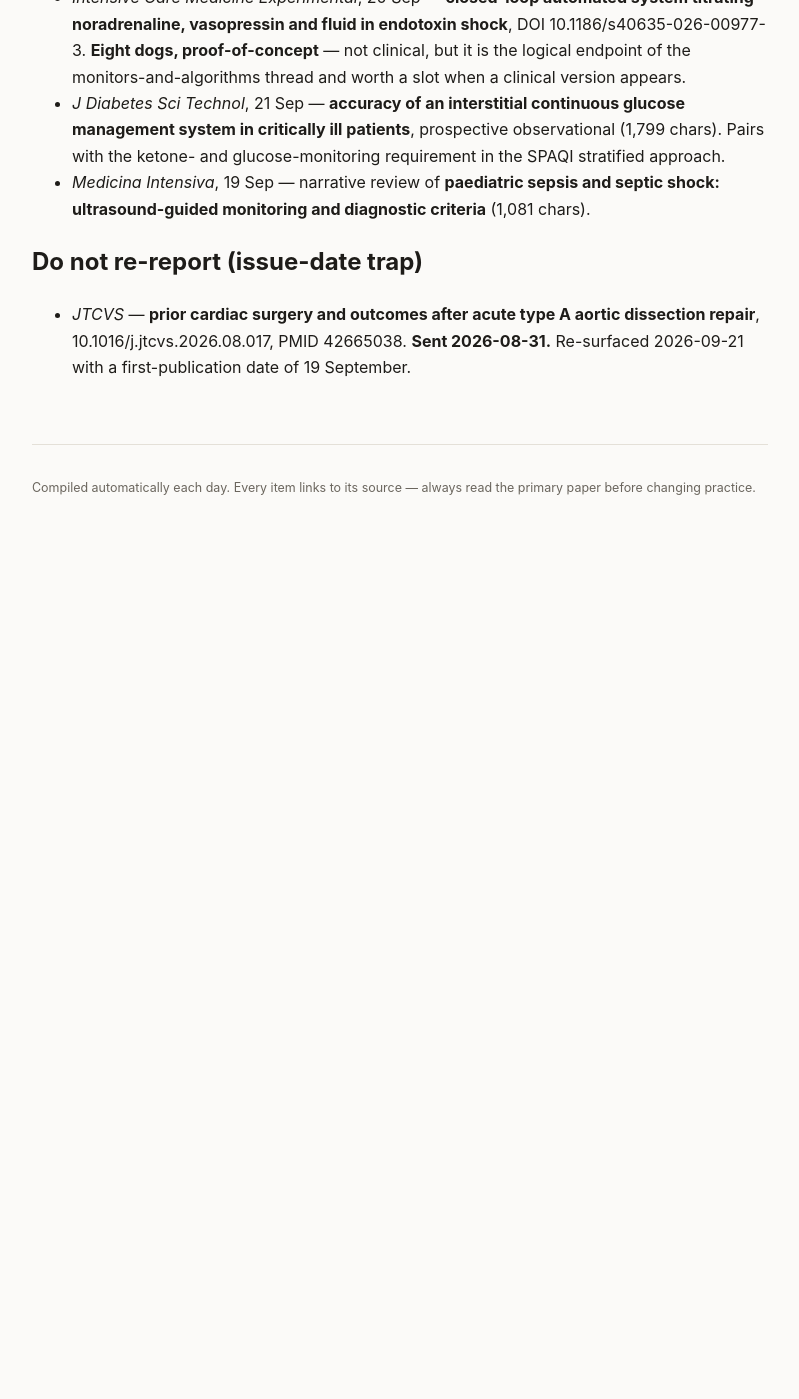
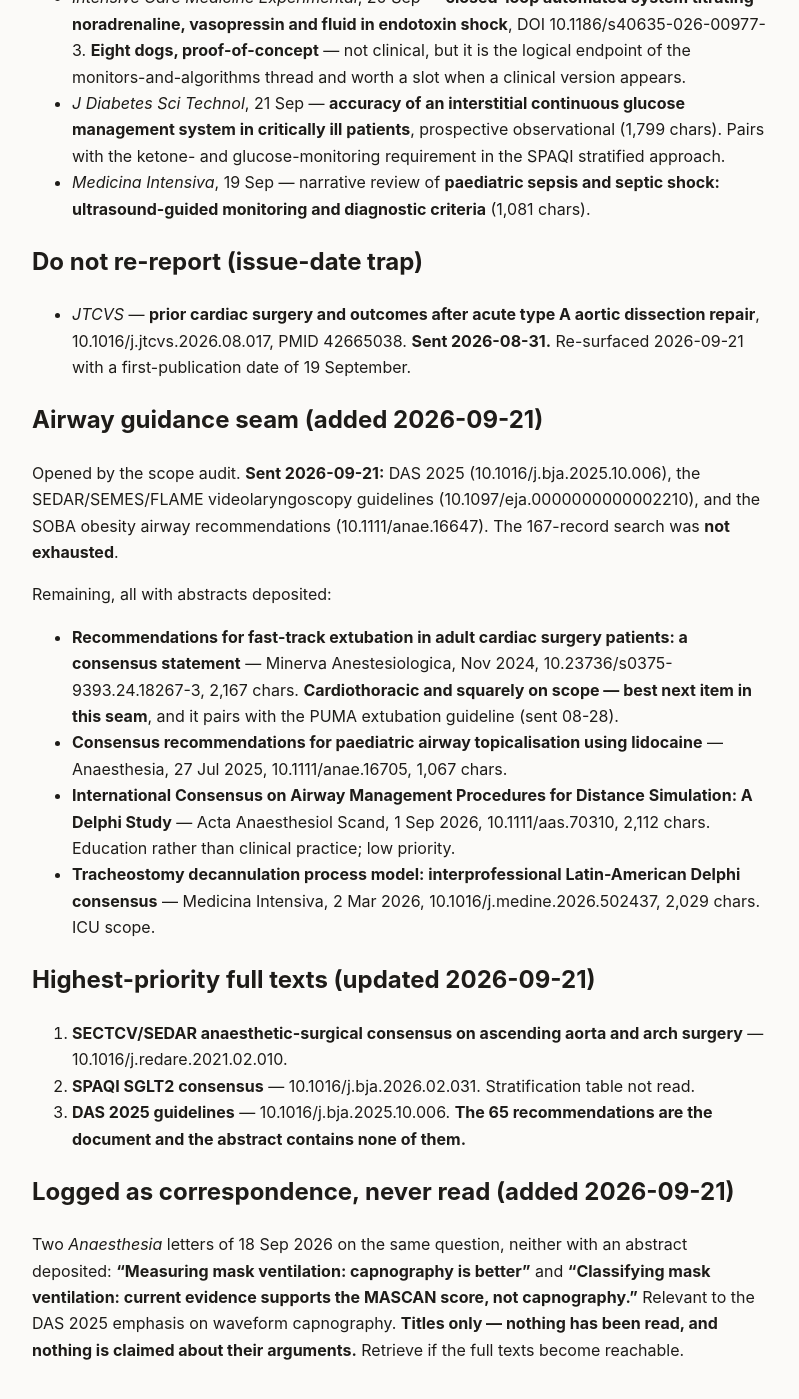
Before and after one commit to nicusilviuu/medical-literature, a Jekyll site: the page built from claude/outstanding.md, in a window 1280 px wide and 1400 px high, scrolled down 15616 px. Shown: the whole window, without its empty margins (240-1039 px from the left). Built offline with Jekyll 4.4.1, drawn with Linux system fonts in a browser that asks for light colours; our own code applies the rules of GitHub Pages for plain Markdown files; before the commit the page ends 16191 px from its top, so only the background shows below that.

Commit message:
Add 2026-09-21 guidelines watch
No new guidelines from tracked societies. French societies: twenty-one days
without output. The AJRCCM preoxygenation correspondence surfaced again and
the dedupe caught it - already chased on 17 September and traced to the ATS
guideline covered on 28 August.

Chasing it prompted a scope-coverage audit on airway management, which is
central to this project's primary scope and had exactly two documents in the
archive. A search of airway guidelines since 2022 returned 167 records. Three
are sent here, none previously covered, all in priority-list journals: the
Difficult Airway Society 2025 guidelines (65 recommendations from 1,241
papers and 65 meetings over three years, cited 70 times in ten months, and
reframed around maximising first-attempt success rather than managing
failure); the SEDAR/SEMES/FLAME videolaryngoscopy implementation guidelines,
which state in their own results that most recommendations rest on expert
opinion because the evidence is of low quality; and the SOBA obesity airway
recommendations.

Sixth structural gap of the month, and the society list is again the cause.
SEDAR has now produced two primary-scope documents found only by targeted
search - the aortic arch consensus on 19 September and these. SEDAR, SOBA,
DAS and SEMES added to the sweep.

A cross-reference to two mask-ventilation letters was cut back before commit:
they surfaced in a sweep, have no abstracts, and have not been read, so the
page says exactly that rather than linking them as covered.

Co-Authored-By: Claude Opus 5 <noreply@anthropic.com>
Claude-Session: https://claude.ai/code/session_01T5ivnnDnrzDTzAtfHdiCMS

```diff
--- a/claude/outstanding.md
+++ b/claude/outstanding.md
@@ -588,3 +588,39 @@ abstracts deposited unless noted:
 - *JTCVS* — **prior cardiac surgery and outcomes after acute type A aortic dissection repair**,
   10.1016/j.jtcvs.2026.08.017, PMID 42665038. **Sent 2026-08-31.** Re-surfaced 2026-09-21 with a
   first-publication date of 19 September.
+
+## Airway guidance seam (added 2026-09-21)
+
+Opened by the scope audit. **Sent 2026-09-21:** DAS 2025 (10.1016/j.bja.2025.10.006), the
+SEDAR/SEMES/FLAME videolaryngoscopy guidelines (10.1097/eja.0000000000002210), and the SOBA obesity
+airway recommendations (10.1111/anae.16647). The 167-record search was **not exhausted**.
+
+Remaining, all with abstracts deposited:
+
+- **Recommendations for fast-track extubation in adult cardiac surgery patients: a consensus
+  statement** — Minerva Anestesiologica, Nov 2024, 10.23736/s0375-9393.24.18267-3, 2,167 chars.
+  **Cardiothoracic and squarely on scope — best next item in this seam**, and it pairs with the
+  PUMA extubation guideline (sent 08-28).
+- **Consensus recommendations for paediatric airway topicalisation using lidocaine** — Anaesthesia,
+  27 Jul 2025, 10.1111/anae.16705, 1,067 chars.
+- **International Consensus on Airway Management Procedures for Distance Simulation: A Delphi
+  Study** — Acta Anaesthesiol Scand, 1 Sep 2026, 10.1111/aas.70310, 2,112 chars. Education rather
+  than clinical practice; low priority.
+- **Tracheostomy decannulation process model: interprofessional Latin-American Delphi consensus** —
+  Medicina Intensiva, 2 Mar 2026, 10.1016/j.medine.2026.502437, 2,029 chars. ICU scope.
+
+## Highest-priority full texts (updated 2026-09-21)
+
+1. **SECTCV/SEDAR anaesthetic-surgical consensus on ascending aorta and arch surgery** —
+   10.1016/j.redare.2021.02.010.
+2. **SPAQI SGLT2 consensus** — 10.1016/j.bja.2026.02.031. Stratification table not read.
+3. **DAS 2025 guidelines** — 10.1016/j.bja.2025.10.006. **The 65 recommendations are the document
+   and the abstract contains none of them.**
+
+## Logged as correspondence, never read (added 2026-09-21)
+
+Two *Anaesthesia* letters of 18 Sep 2026 on the same question, neither with an abstract deposited:
+**"Measuring mask ventilation: capnography is better"** and **"Classifying mask ventilation: current
+evidence supports the MASCAN score, not capnography."** Relevant to the DAS 2025 emphasis on
+waveform capnography. **Titles only — nothing has been read, and nothing is claimed about their
+arguments.** Retrieve if the full texts become reachable.
```
Also changed, not shown: _guidelines/2026-09-21.md (added, +234 -0 lines), claude/source-notes.md (+33 -0 lines).
